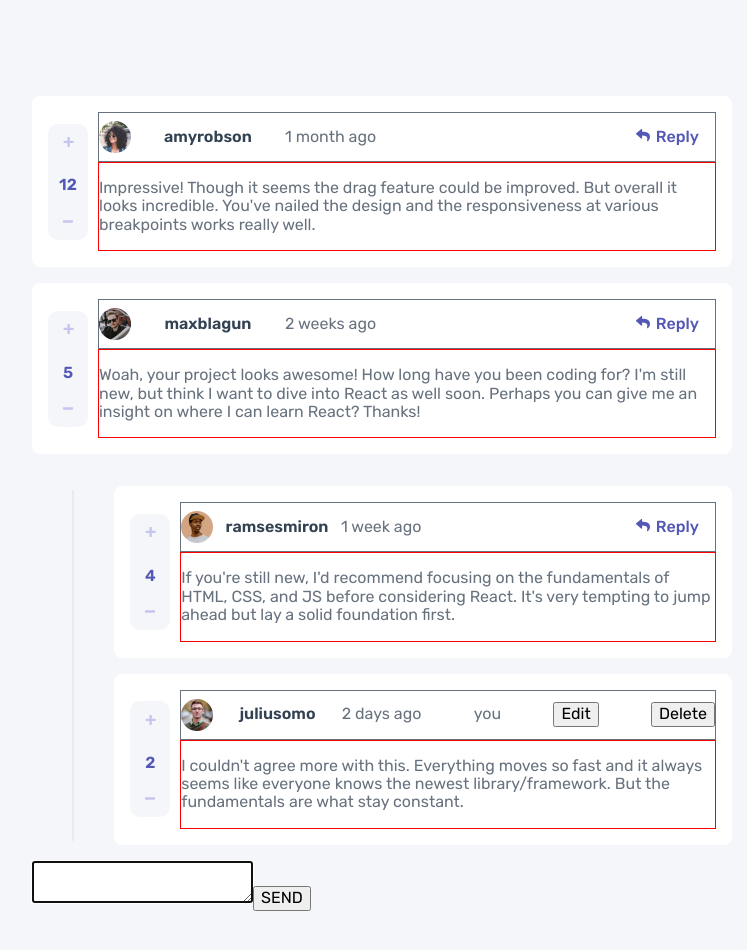
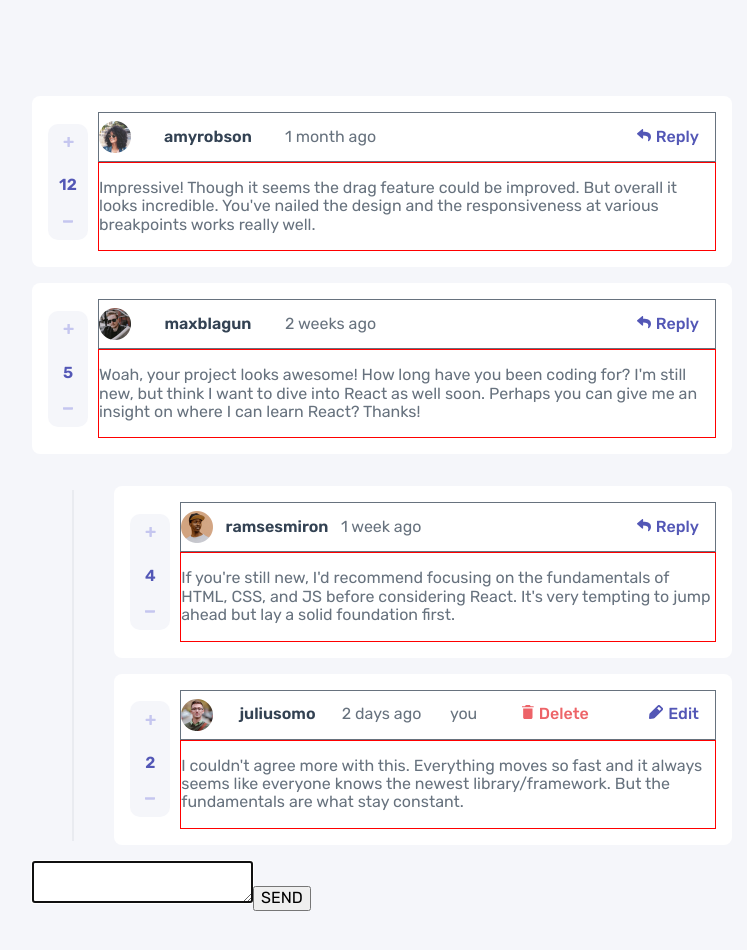
Before and after one commit to angelicamarttins/comments-section, a React (Vite) app: page / in a window 1280 px wide. Shown: the top 950 px of the page, without its empty margins (258-1005 px from the left). Built offline with nearby package versions, Linux system fonts and the light colour scheme.

Commit message:
ref: optimize IconedButton styles

```diff
--- a/src/Components/Comments/Comments.tsx
+++ b/src/Components/Comments/Comments.tsx
@@ -13,7 +13,13 @@ import {
 } from './Comments.styles'
 import { CommentsType, UserType } from '../../Types/Types'
 
-import { MinusIcon, PlusIcon, ReplyIcon } from '../../assets/icons'
+import {
+	DeleteIcon,
+	EditIcon,
+	MinusIcon,
+	PlusIcon,
+	ReplyIcon
+} from '../../assets/icons'
 import { Modal } from '../Modal'
 import { NewComment } from '../NewComment'
 import { TextArea } from '../TextArea/TextArea'
@@ -59,7 +65,16 @@ export const Comments = ({
 		onShowNewReply,
 		onShowUpdateComment,
 		onUpdateComment
-	} = useComments({ id, level, originalScore, replies, score, onUpdate })
+	} = useComments({
+		id,
+		level,
+		originalScore,
+		replies,
+		score,
+		onUpdate
+	})
+
+	const isUser = username === currentUser.username
 
 	return (
 		<>
@@ -89,24 +104,30 @@ export const Comments = ({
 						<p>{createdAt}</p>
 					</InfoWrapper>
 
-					{username !== currentUser.username && (
-						<IconedButton
-							icon={<ReplyIcon />}
-							onClick={onShowNewReply}
-							textWeight="medium"
-						>
+					{!isUser && (
+						<IconedButton icon={<ReplyIcon />} onClick={onShowNewReply}>
 							Reply
 						</IconedButton>
 					)}
 
-					{username === currentUser.username && (
+					{isUser && (
 						<>
 							<p>you</p>
 							<div>
-								<button onClick={onShowUpdateComment}>Edit</button>
+								<IconedButton
+									icon={<DeleteIcon />}
+									textColor="red"
+									textHover="redSoft"
+									onClick={onShowDeleteModal}
+								>
+									Delete
+								</IconedButton>
 							</div>
+
 							<div>
-								<button onClick={onShowDeleteModal}>Delete</button>
+								<IconedButton onClick={onShowUpdateComment} icon={<EditIcon />}>
+									Edit
+								</IconedButton>
 							</div>
 						</>
 					)}
--- a/src/Components/IconedButton/IconedButton.styles.ts
+++ b/src/Components/IconedButton/IconedButton.styles.ts
@@ -19,7 +19,6 @@ export const IconedButtonBase = styled.button`
 		display: flex;
 		justify-content: space-between;
 		align-items: baseline;
-		width: 95px;
 
 		padding: 1em;
 
@@ -28,15 +27,17 @@ export const IconedButtonBase = styled.button`
 		background-color: transparent;
 		color: ${theme.colors[textColor || 'blueDark']};
 
-		font-weight: ${theme.fonts.weight[textWeight || 'regular']};
+		font-weight: ${theme.fonts.weight[textWeight || 'medium']};
 
 		cursor: pointer;
 
-		:hover {
-			color: ${theme.colors[textHover || 'blueSoft']};
+		> svg {
+			padding-right: 5px;
 		}
 
+		:hover,
 		:hover path {
+			color: ${theme.colors[textHover || 'blueSoft']};
 			fill: ${theme.colors[textHover || 'blueSoft']};
 		}
 	`}
```
Also changed, not shown: 1 other file (tests, documents, lock files or other folders).
